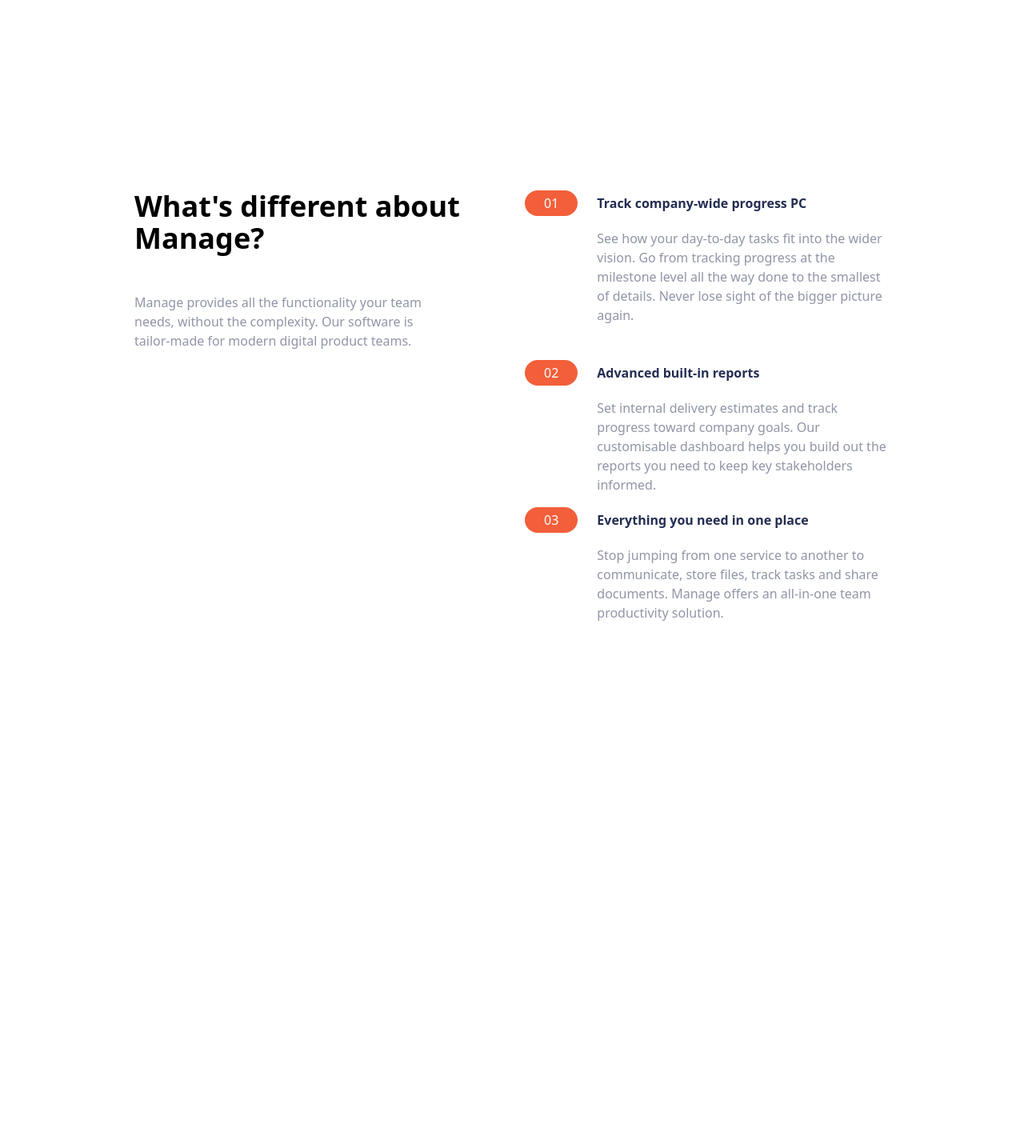
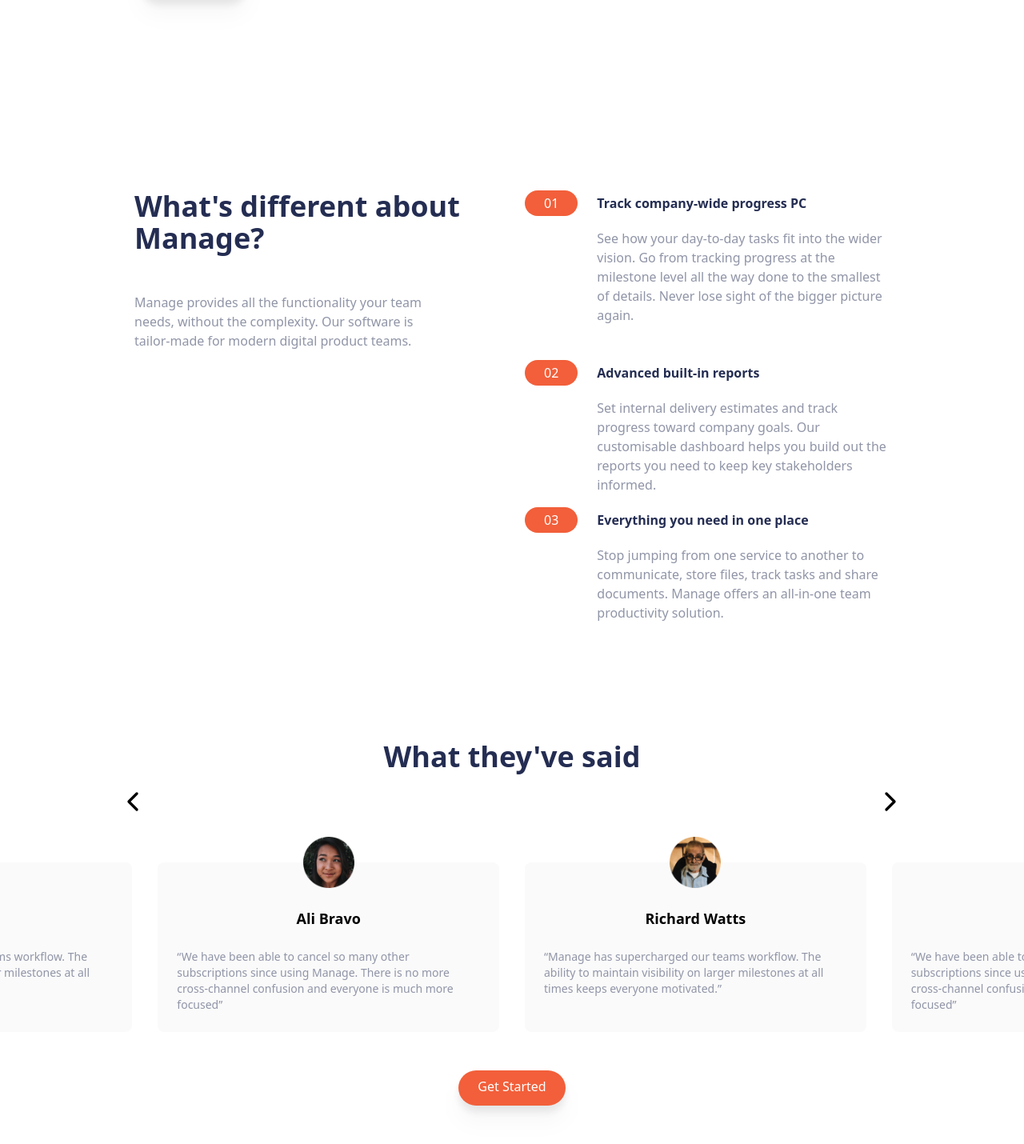
Before and after one commit to mmagba/manage-landing-page, a Next.js app: page / in a window 1280 px wide. Shown: the part 586-2016 px from the top of the page at 80% size. Before the commit the page ends 1512 px from the top, so only its background shows below. Built offline with nearby package versions, Linux system fonts and the light colour scheme.

Commit message:
Add testimonials section and apply button shadows

```diff
--- a/app/page.jsx
+++ b/app/page.jsx
@@ -1,6 +1,7 @@
 import Hero from '@/components/Hero'
 import Nav from '@/components/Nav'
 import Specials from '@/components/Specials'
+import Testimonials from '@/components/Testimonials'
 
 export default function Home() {
   return (
@@ -8,6 +9,7 @@
       <Nav />
       <Hero />
       <Specials />
+      <Testimonials />
     </>
 
   )
--- a/components/Hero.jsx
+++ b/components/Hero.jsx
@@ -11,7 +11,9 @@
                     </h1>
                     <p className='text-darkGrayishBlue text-center md:text-left md:max-w-xs'>Manage makes it simple for software teams to plan day-to-day tasks while keeping the larger team goals in view.</p>
                     <div className="flex justify-center md:justify-start ">
-                        <button className='bg-brightRed text-white rounded-full pb-3 px-6 pt-2 hover:bg-brightRedLight'>Get Started</button>
+                        <button className='bg-brightRed text-white rounded-full pb-3 px-6 pt-2 hover:bg-brightRedLight drop-shadow-xl'>
+                            Get Started
+                        </button>
                     </div>
                 </div>
 
--- a/components/Nav.jsx
+++ b/components/Nav.jsx
@@ -17,7 +17,9 @@
                     <Link className='hover:text-darkGrayishBlue' href='/'>Community</Link>
                 </div>
 
-                <button className='bg-brightRed text-white rounded-full pb-3 px-6 pt-2 hover:bg-brightRedLight hidden md:block'>Get Started</button>
+                <button className='bg-brightRed text-white rounded-full pb-3 px-6 pt-2 hover:bg-brightRedLight hidden md:block drop-shadow-xl'>
+                    Get Started
+                </button>
             </div>
 
         </nav>
--- a/components/Specials.jsx
+++ b/components/Specials.jsx
@@ -5,7 +5,7 @@
                 className="container flex flex-col px-4 mx-auto mt-10 space-y-12 md:space-y-0 md:flex-row md:gap-8 md:my-28"
             >
                 <div className="flex flex-col space-y-12 md:w-1/2">
-                    <h2 className="max-w-md text-4xl font-bold text-center md:text-left">
+                    <h2 className="max-w-md text-4xl font-bold text-center md:text-left text-darkBlue">
                         What's different about Manage?
                     </h2>
                     <p className="max-w-sm text-center text-darkGrayishBlue mx-auto md:mx-0 md:text-left">
@@ -24,7 +24,7 @@
 
                         <div className="flex flex-row rounded-l-full bg-brightRedSupLight gap-3 md:bg-transparent">
                             <div className="bg-brightRed text-white rounded-full pb-3 px-6 pt-2 md:py-1">01</div>
-                            <div className="flex items-center font-bold text-darkBlue md:hidden">Track company-wide progress MOBILE</div>
+                            <div className="flex items-center font-bold text-darkBlue md:hidden">Track company-wide progress</div>
                         </div>
 
                         <div className="md:flex flex-col">
--- /dev/null
+++ b/components/TestimonialCard.jsx
@@ -0,0 +1,31 @@
+import React from 'react'
+import Image from 'next/image'
+
+const TestimonialCard = (props) => {
+
+    let current = props.currentIndex;
+
+    while (current < 0) {
+        current = current + props.array.length;
+    }
+
+
+    if (props.currentIndex >= props.array.length) {
+        current = props.currentIndex % props.array.length;
+    }
+
+    return (
+        <div
+            className="flex flex-none flex-col items-center p-6 space-y-6 rounded-lg bg-veryLightGray md:w-1/3"
+        >
+
+            <Image src={props.array[current].image} width={80} height={80} alt="" className="w-16 -mt-14" />
+            <h5 className="text-lg font-bold">{props.array[current].name}</h5>
+            <p className="text-sm text-darkGrayishBlue">
+                “{props.array[current].testimonial}”
+            </p>
+        </div>
+    )
+}
+
+export default TestimonialCard
--- /dev/null
+++ b/components/Testimonials.jsx
@@ -0,0 +1,93 @@
+'use client';
+
+import { ChevronLeft, ChevronRight } from "react-feather"
+import TestimonialCard from "./TestimonialCard";
+import { useState } from "react";
+
+const Testimonials = () => {
+
+    const [curr, setCurr] = useState(0);
+    const [mobileCurr, setMobileCurr] = useState(0);
+
+    const slidesArray = [
+        {
+            name: 'Anisha Li',
+            image: '/avatar-anisha.png',
+            testimonial: "Manage has supercharged our teams workflow. The ability to maintain visibility on larger milestones at all times keeps everyone motivated."
+        },
+        {
+            name: 'Ali Bravo',
+            testimonial: "We have been able to cancel so many other subscriptions since using Manage. There is no more cross-channel confusion and everyone is much more focused",
+            image: '/avatar-ali.png'
+        },
+        {
+            name: 'Richard Watts',
+            image: '/avatar-richard.png',
+            testimonial: "Manage has supercharged our teams workflow. The ability to maintain visibility on larger milestones at all times keeps everyone motivated."
+        },
+        {
+            name: 'Shanai',
+            testimonial: "We have been able to cancel so many other subscriptions since using Manage. There is no more cross-channel confusion and everyone is much more focused",
+            image: '/avatar-shanai.png'
+        }
+    ];
+
+    const showRight = () => {
+        setCurr(prev => prev + 1);
+    };
+
+    const showLeft = () => {
+        setCurr(prev => prev - 1);
+    };
+
+    const changeMobileSlide = (indexx) => {
+        setMobileCurr(indexx);
+    };
+
+    return (
+        <section>
+            <div className="flex flex-col mx-auto overflow-x-hidden my-10">
+                <div className="flex flex-row justify-around">
+                    <button className="hidden md:inline" onClick={showLeft}><ChevronLeft size={40} /></button>
+                    <h2 className="text-center text-darkBlue font-bold text-4xl mb-28">What they've said</h2>
+                    <button className="hidden md:inline" onClick={showRight}><ChevronRight size={40} /></button>
+                </div>
+
+                {/*desktop slider*/}
+                <div className="hidden md:flex flex-row gap-8 max-w-full  justify-center">
+
+                    <TestimonialCard array={slidesArray} currentIndex={curr}></TestimonialCard>
+                    <TestimonialCard array={slidesArray} currentIndex={curr + 1}></TestimonialCard>
+                    <TestimonialCard array={slidesArray} currentIndex={curr + 2}></TestimonialCard>
+                    <TestimonialCard array={slidesArray} currentIndex={curr + 3}></TestimonialCard>
+
+                </div>
+
+                {/*mobile slider*/}
+                <div className="block md:hidden px-4">
+
+                    <TestimonialCard array={slidesArray} currentIndex={mobileCurr}></TestimonialCard>
+
+                    <div className="flex items-center justify-center gap-2 mt-6">
+                        {slidesArray.map((_, i) => (
+                            <div key={i} className={`
+                                transition-all w-3 h-3 rounded-full border-brightRed border
+                                ${mobileCurr === i ? "bg-brightRed" : ""}
+
+                              `} onClick={() => changeMobileSlide(i)}></div>
+                        ))}
+                    </div>
+
+                </div>
+
+
+                <button className='bg-brightRed text-white rounded-full pb-3 px-6 pt-2 hover:bg-brightRedLight mx-auto my-12 drop-shadow-xl'>
+                    Get Started
+                </button>
+
+            </div>
+        </section>
+    )
+}
+
+export default Testimonials
--- a/package.json
+++ b/package.json
@@ -14,6 +14,7 @@
     "postcss": "8.4.24",
     "react": "18.2.0",
     "react-dom": "18.2.0",
+    "react-feather": "^2.0.10",
     "tailwindcss": "3.3.2"
   }
 }
```
Also changed, not shown: 1 other file (tests, documents, lock files or other folders).
